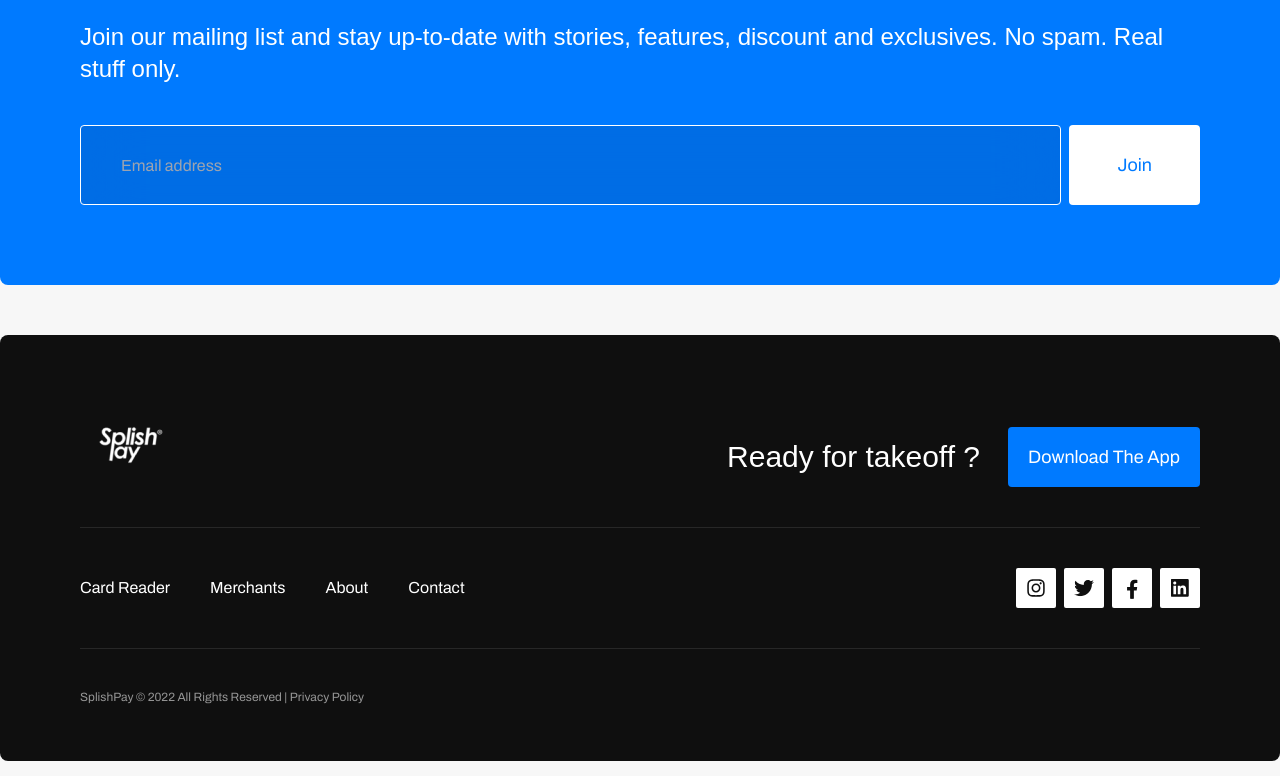
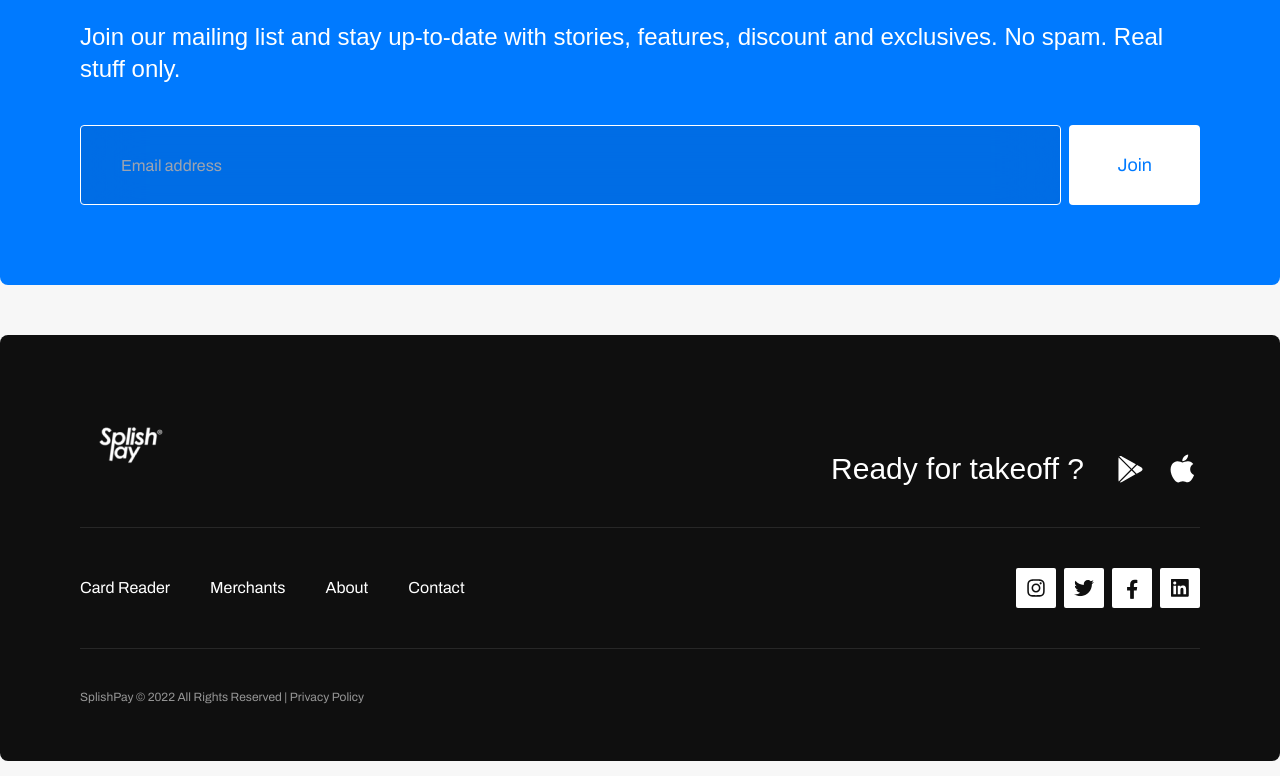
Before and after one commit to Ayoazeez26/splishpay-website, a Nuxt app: page / in a window 1280 px wide. Shown: the part 6702-7478 px from the top of the page. Built offline with nearby package versions, Linux system fonts and the light colour scheme; a web font is replaced by a local one.

Commit message:
added footer icons

```diff
--- a/components/AppFooter.vue
+++ b/components/AppFooter.vue
@@ -4,7 +4,7 @@ export default {
 </script>
 
 <template>
-  <footer class="container-gravy mt-5">
+  <footer id="footer" class="container-gravy mt-5">
     <div class="footer relative bg-$black rounded-lg px-10 py-7 md:px-20 md:py-14">
       <div class="w-full flex justify-between items-end">
         <img src="@/assets/images/sp.png" alt="footer logo" class="w-20 sm:w-auto">
@@ -12,9 +12,10 @@ export default {
           <p class="sf footer__subtitle text-white mb-4 sm:mb-0 sm:mr-7 text-xl md:text-3xl">
             Ready for takeoff ?
           </p>
-          <a data-type="button" class="btn bg-$primary rounded text-white px-5 text-lg py-4 btn-primary min-w-max" href="#">
-            Download The App
-          </a>
+          <div class="flex items-center space-x-4">
+            <a href="#"><img src="@/assets/icons/play-store.svg" alt="play store icon"></a>
+            <a href="#"><img src="@/assets/icons/apple.svg" alt="apple icon"></a>
+          </div>
         </div>
       </div>
       <div class="line w-full h-px bg-$black-2 my-10" />
--- a/components/AppNavbar.vue
+++ b/components/AppNavbar.vue
@@ -88,14 +88,14 @@ export default {
             </NuxtLink>
           </li>
           <li class="navbar-links__item lg:hidden">
-            <a data-type="button" class="btn bg-$primary rounded text-white px-5 text-lg py-4 btn-primary" href="#">
+            <a href="#footer" data-type="button" class="btn bg-$primary rounded text-white px-5 text-lg py-4 btn-primary">
               Download The App
             </a>
           </li>
         </ul>
         <ul class="navbar-links d-none d-lg-flex mb-0">
           <li class="navbar-links__item">
-            <a data-type="button" class="btn bg-$primary rounded text-white px-7 text-lg py-5 btn-primary" href="#">
+            <a href="#footer" data-type="button" class="btn bg-$primary rounded text-white px-7 text-lg py-5 btn-primary">
               Download The App
             </a>
           </li>
--- a/components/landing-page/Hero.vue
+++ b/components/landing-page/Hero.vue
@@ -13,7 +13,7 @@ export default {
         We believe payments should be easy, quick and convenient. Splishpay will change how your business accepts payments
       </p>
       <div class="buttons flex flex-col md:flex-row items-center space-y-3 md:space-y-0 md:space-x-3 mt-10">
-        <a data-type="button" class="btn bg-$primary rounded text-white px-5 text-lg py-4 btn-primary" href="#">
+        <a data-type="button" class="btn bg-$primary rounded text-white px-5 text-lg py-4 btn-primary" href="#footer">
           Download The App
         </a>
         <a data-type="button" class="btn bg-$black flex rounded text-white px-5 text-lg py-4 btn-primary" href="https://medium.com/@splishpay" target="_blank">
--- a/components/landing-page/Partners.vue
+++ b/components/landing-page/Partners.vue
@@ -48,7 +48,7 @@ export default {
               </p>
             </div>
           </div>
-          <a data-type="button" class="btn bg-$primary rounded self-start text-white px-5 text-lg py-4 btn-primary mt-10" href="#">
+          <a data-type="button" class="btn bg-$primary rounded self-start text-white px-5 text-lg py-4 btn-primary mt-10" href="#footer">
             Download The App
           </a>
         </div>
```
Also changed, not shown: assets/icons/apple.svg (added), assets/icons/play-store.svg (added).
